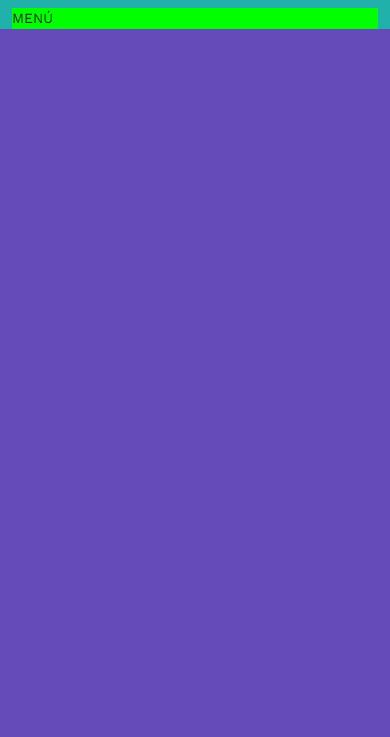
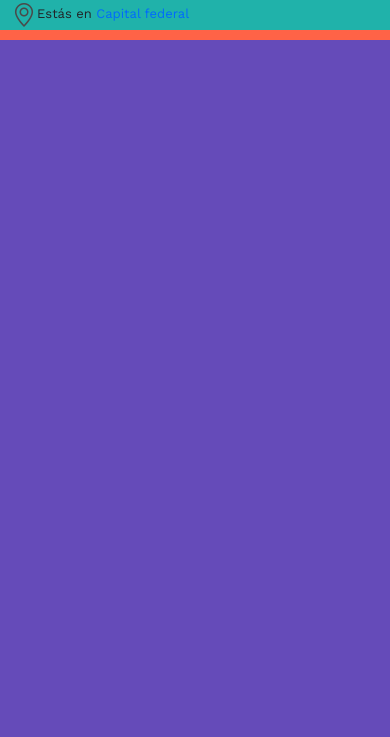
Before and after one commit to gfadavid/e-commerce, a website: page src/index.html in a window 390 px wide. Shown: the part 107-844 px from the top of the page. Drawn offline with nearby package versions, Linux system fonts and the light colour scheme.

Commit message:
Header en versión móvil lista. faltando menú.

```diff
--- a/src/index.html
+++ b/src/index.html
@@ -30,6 +30,7 @@
 
           <div class="row align-items-center justify-content-between">
 
+            <!-- INICIO LOGO -->
             <div class="col-auto d-flex align-items-center header__main__logo">
 
               <!-- INICIO TOGGLE MENÚ -->
@@ -53,7 +54,9 @@
               <img class="header__main__logo__img" src="img/logo1.png" alt="Logo del sitio">
 
             </div>
+            <!-- FIN LOGO -->
 
+            <!-- INICIO SEARCH -->
             <div class="col-12 order-2 order-md-1 col-md-4">
 
               <div class="search d-flex">
@@ -66,7 +69,9 @@
               </div>
 
             </div>
+            <!-- FIN SEARCH -->
 
+            <!-- INICIO CART -->
             <div class="col-auto order-1 d-flex header__main__cart">
 
               <a href="#" class="d-flex align-items-center my-account">
@@ -81,10 +86,23 @@
               </a>
 
             </div>
+            <!-- FIN CART -->
+
+            <!-- INICIO UBICACIÓN (MÓVIL) -->
+            <div class="col-12 order-3 d-flex align-items-center d-md-none geo">
+
+              <i class="bi-geo-alt geo__icon"></i>
+              <p class="geo__text">
+                Estás en
+                <a class="geo__text__city" href="#">Capital federal</a>
+              </p>
+
+            </div>
+            <!-- FIN UBICACIÓN (MÓVIL) -->
 
           </div>
 
-          <nav class="col-12 header__footer">
+          <nav class="col-12 d-none d-md-flex header__footer">
               MENÚ
           </nav>
 
--- a/src/scss/_variables.scss
+++ b/src/scss/_variables.scss
@@ -7,8 +7,10 @@
   --bold                : 700;
   --fsz-1               : 14px;
   --fsz-2               : 15px;
+  --fsz-3               : 13px;
 
   --color-1             : #654bb9;
+  --color-2             : #006afd;
 
   --white               : #ffffff;
   --black               : #000000;
--- a/src/scss/custom.scss
+++ b/src/scss/custom.scss
@@ -26,3 +26,9 @@ input {
         outline: none;
     }
 }
+
+p {
+    &:last-child {
+        margin-bottom: 0;
+    }
+}
--- a/src/scss/layout/_header.scss
+++ b/src/scss/layout/_header.scss
@@ -1,6 +1,7 @@
 .header {
   background-color: tomato;
-  margin-top: 15px;
+  padding-top: 10px;
+  padding-bottom: 10px;
   [class*="bi-"]::before {
       font-size: var(--size-icons-1);
       color: var(--gray-1);
@@ -54,3 +55,16 @@
     }
   }
 }
+
+.geo {
+  &__icon {
+    margin-right: 1px;
+  }
+  &__text {
+    font-size: var(--fsz-3);
+    margin-top: -5px;
+    &__city {
+      color: var(--color-2);
+    }
+  }
+}
```
Also changed, not shown: src/css/custom.css, src/css/main.css.
